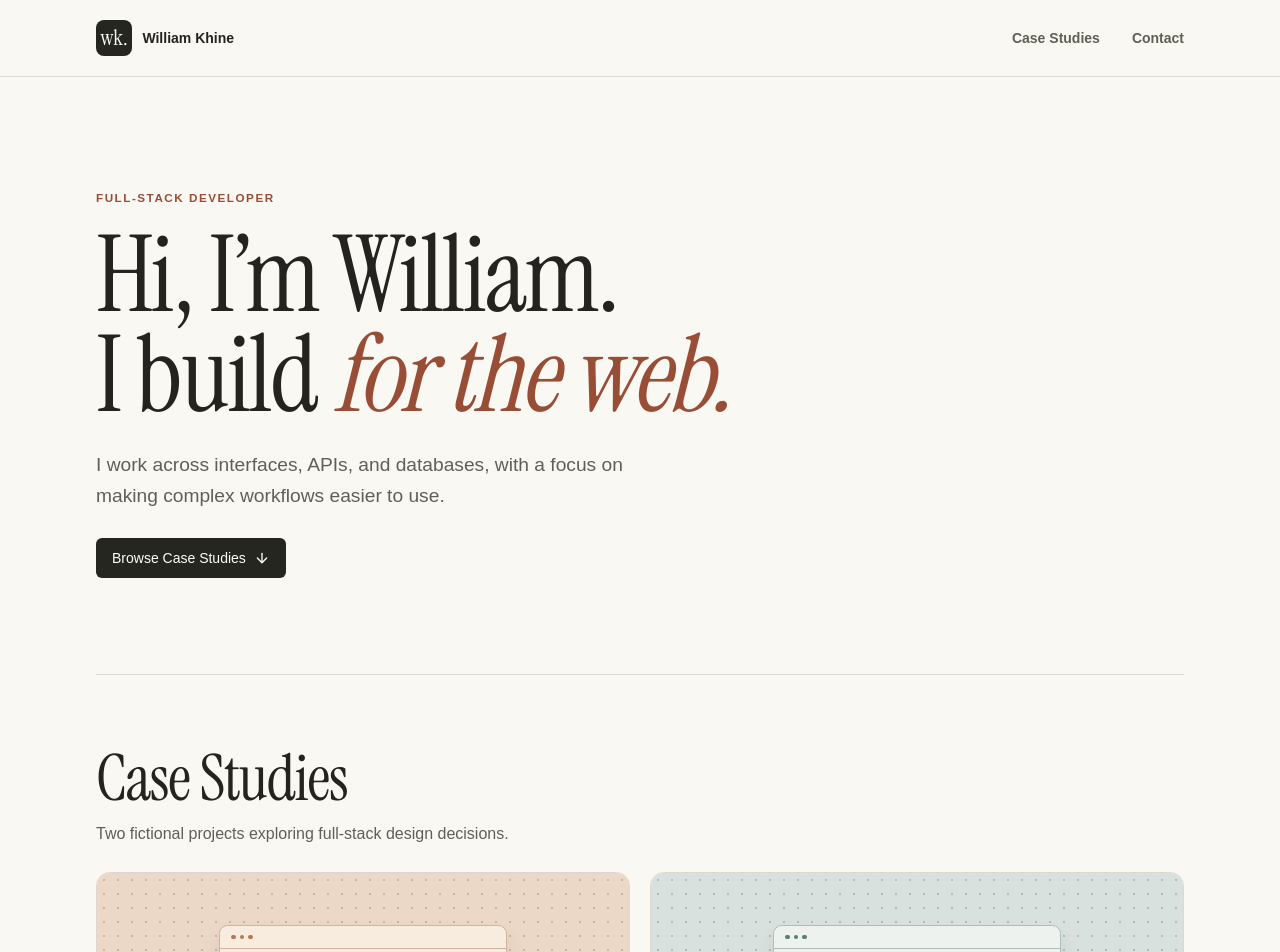
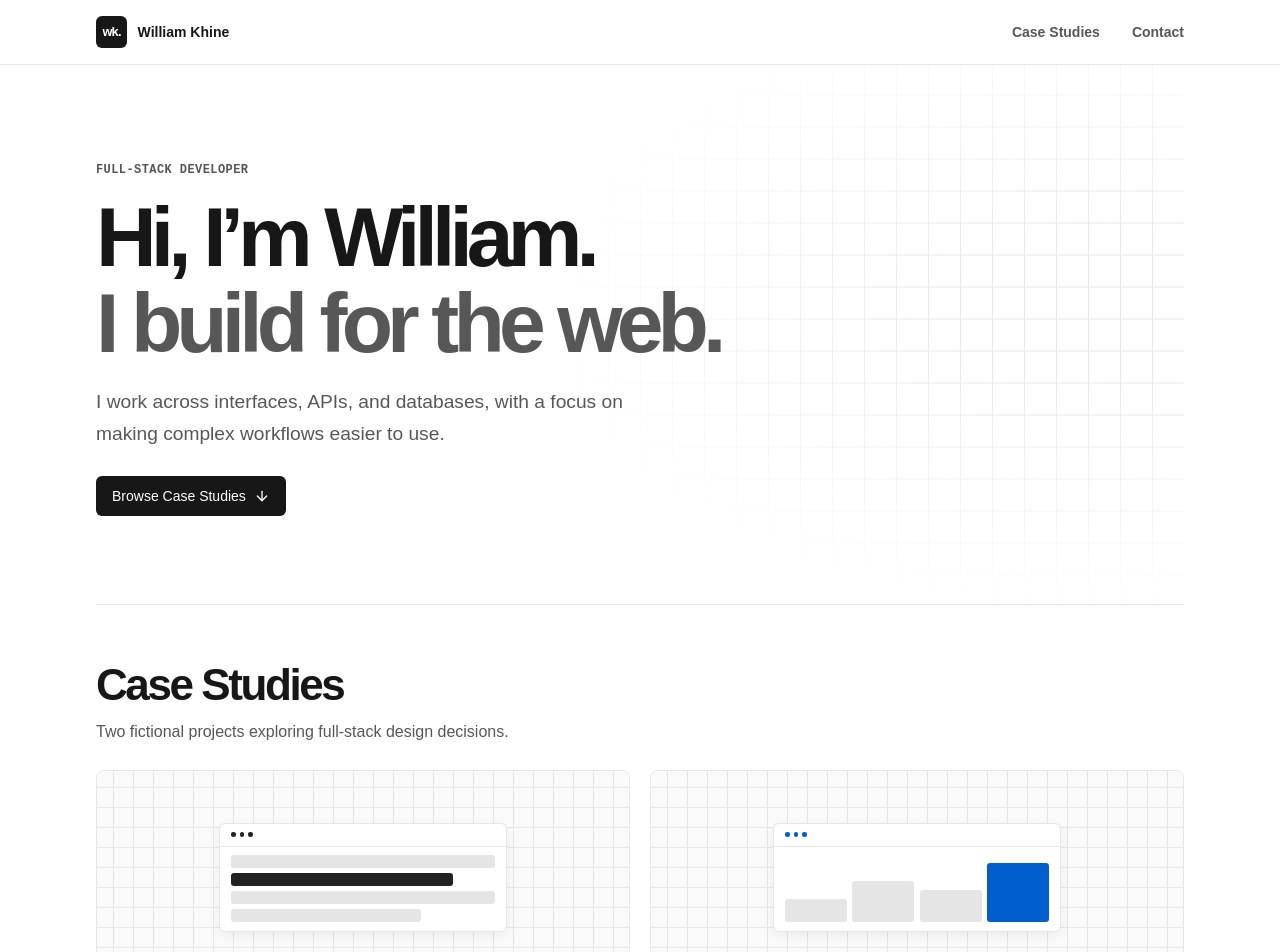
Before and after one commit to williamKhine/khine.dev, a Next.js app: page / in a window 1280 px wide. Shown: the top 952 px of the page. Built offline with nearby package versions, Linux system fonts and the light colour scheme.

Commit message:
feat(portfolio): restyle the site and follow the system theme

```diff
--- a/app/globals.css
+++ b/app/globals.css
@@ -1,25 +1,53 @@
 @import "tailwindcss";
 
+@custom-variant dark (@media (prefers-color-scheme: dark));
+
 @theme {
-  --color-background: #faf8f3;
-  --color-foreground: #24231f;
-  --color-primary: #262620;
-  --color-primary-foreground: #fffdf7;
-  --color-secondary: #f1e6db;
-  --color-secondary-foreground: #75422e;
-  --color-accent: #eee9df;
-  --color-accent-foreground: #24231f;
-  --color-border: #ded9ce;
-  --color-input: #ded9ce;
-  --color-ring: #9a4b30;
-  --color-destructive: #a32828;
+  --color-background: #fff;
+  --color-foreground: #171717;
+  --color-primary: #171717;
+  --color-primary-foreground: #fff;
+  --color-secondary: #f2f2f2;
+  --color-secondary-foreground: #454545;
+  --color-accent: #f5f5f5;
+  --color-accent-foreground: #171717;
+  --color-border: #e5e5e5;
+  --color-input: #e5e5e5;
+  --color-ring: #005fcc;
+  --color-destructive: #b42318;
   --font-sans: "Geist Variable", sans-serif;
-  --font-display: "Instrument Serif", Georgia, serif;
 }
 
 :root {
-  --ink-muted: #615e55;
-  --terracotta: #984e36;
+  color-scheme: light;
+  --ink-muted: #575757;
+  --art-surface: #fafafa;
+  --art-grid: #e5e5e5;
+  --art-emphasis: #222;
+  --chart-highlight: #005fcc;
+}
+
+@media (prefers-color-scheme: dark) {
+  :root {
+    color-scheme: dark;
+    --color-background: #0a0a0a;
+    --color-foreground: #ededed;
+    --color-primary: #ededed;
+    --color-primary-foreground: #171717;
+    --color-secondary: #222;
+    --color-secondary-foreground: #d4d4d4;
+    --color-accent: #242424;
+    --color-accent-foreground: #ededed;
+    --color-border: #2e2e2e;
+    --color-input: #2e2e2e;
+    --color-ring: #70aaff;
+    --color-destructive: #f87171;
+    --ink-muted: #a1a1a1;
+    --art-surface: #111;
+    --art-grid: #2e2e2e;
+    --art-emphasis: #ccc;
+    --chart-highlight: #70aaff;
+  }
 }
 
 body {
@@ -62,7 +90,7 @@ body {
 
 .header-inner {
   justify-content: space-between;
-  min-height: 4.75rem;
+  min-height: 4rem;
   gap: 1rem;
 }
 
@@ -78,14 +106,14 @@ body {
 .monogram {
   display: grid;
   place-items: center;
-  width: 2.25rem;
-  height: 2.25rem;
-  border-radius: 0.5rem;
+  width: 1.95rem;
+  height: 1.95rem;
+  border-radius: 0.375rem;
   background: var(--color-primary);
   color: var(--color-primary-foreground);
-  font-family: var(--font-display);
-  font-size: 1.35rem;
-  font-weight: 400;
+  font-size: 0.8rem;
+  font-weight: 650;
+  letter-spacing: -0.06em;
 }
 
 .site-header nav {
@@ -101,42 +129,58 @@ body {
 }
 
 .site-header a:hover, .social-links a:hover, .site-footer a:hover {
-  color: var(--terracotta);
+  color: var(--color-foreground);
 }
 
 .hero {
-  padding-block: clamp(3.8rem, 9vw, 7rem) clamp(3.25rem, 8vw, 6rem);
+  position: relative;
+  isolation: isolate;
+  padding-block: clamp(3.5rem, 8vw, 6rem) clamp(3rem, 7vw, 5.5rem);
+}
+
+.hero::before {
+  content: "";
+  position: absolute;
+  inset: 0 0 0 42%;
+  z-index: -1;
+  pointer-events: none;
+  background-image:
+    linear-gradient(to right, var(--color-border) 1px, transparent 1px),
+    linear-gradient(to bottom, var(--color-border) 1px, transparent 1px);
+  background-size: 2rem 2rem;
+  background-position: right center;
+  mask-image: radial-gradient(ellipse at 85% 45%, #000 12%, transparent 72%);
 }
 
 .eyebrow, .project-category {
-  color: var(--terracotta);
-  font-size: 0.73rem;
-  font-weight: 650;
+  color: var(--ink-muted);
+  font-size: 0.75rem;
+  font-weight: 550;
+  font-family: ui-monospace, monospace;
+  letter-spacing: 0.035em;
   text-transform: uppercase;
-  letter-spacing: 0.13em;
 }
 
 h1, h2, h3 {
-  font-family: var(--font-display);
-  font-weight: 400;
+  font-weight: 650;
 }
 
 h1 {
-  font-size: clamp(3.5rem, 8.3vw, 7.25rem);
-  line-height: 0.94;
-  letter-spacing: -0.02em;
-  margin-block: 1.2rem 1.45rem;
+  font-size: clamp(2.375rem, 7vw, 5.25rem);
+  line-height: 1.02;
+  letter-spacing: -0.07em;
+  margin-block: 1rem 1.25rem;
 }
 
-h1 em {
-  color: var(--terracotta);
-  font-style: italic;
+.hero h1 span {
+  display: block;
+  color: var(--ink-muted);
 }
 
 h2 {
-  font-size: clamp(2.75rem, 5vw, 4.1rem);
-  line-height: 1;
-  letter-spacing: -0.02em;
+  font-size: clamp(1.85rem, 3.8vw, 2.75rem);
+  line-height: 1.1;
+  letter-spacing: -0.055em;
 }
 
 .intro {
@@ -155,7 +199,7 @@ h2 {
 }
 
 .work, .contact {
-  padding-block: clamp(2.5rem, 6vw, 4.5rem);
+  padding-block: clamp(2.25rem, 5vw, 3.5rem);
 }
 
 .section-heading {
@@ -178,39 +222,37 @@ h2 {
   flex-direction: column;
   overflow: hidden;
   border: 1px solid var(--color-border);
-  border-radius: 0.85rem;
-  background: #fffdf8;
+  border-radius: 0.5rem;
+  background: var(--color-background);
 }
 
 .project-art {
-  --art-bg: #ebd8c7;
-  --art-grid: #cfb59f;
-  --art-panel: #f8ecdf;
-  --art-accent: #b87657;
+  --art-accent: var(--art-emphasis);
   display: grid;
   place-items: center;
   overflow: hidden;
   aspect-ratio: 2.5;
   isolation: isolate;
-  background-image: radial-gradient(var(--art-grid) 1px, transparent 1px);
-  background-size: 14px 14px;
-  background-color: var(--art-bg);
+  border-bottom: 1px solid var(--color-border);
+  background-image:
+    linear-gradient(to right, var(--art-grid) 1px, transparent 1px),
+    linear-gradient(to bottom, var(--art-grid) 1px, transparent 1px);
+  background-size: 1.25rem 1.25rem;
+  background-position: center;
+  background-color: var(--art-surface);
 }
 
 .project-art--chart {
-  --art-bg: #d8e1de;
-  --art-grid: #adbfbb;
-  --art-panel: #edf2ef;
-  --art-accent: #567e76;
+  --art-accent: var(--chart-highlight);
 }
 
 .art-window {
   width: 59%;
   max-width: 18rem;
   border: 1px solid var(--art-grid);
-  border-radius: 0.55rem;
-  box-shadow: 0 0.8rem 1.25rem #4436241a;
-  background: var(--art-panel);
+  border-radius: 0.375rem;
+  box-shadow: 0 4px 12px #0000000e;
+  background: var(--color-background);
 }
 
 .art-toolbar {
@@ -272,8 +314,9 @@ h2 {
 }
 
 .project-details h3 {
-  font-size: 2.8rem;
-  line-height: 1.1;
+  font-size: 1.65rem;
+  line-height: 1.2;
+  letter-spacing: -0.045em;
   margin-block: 0.2rem 0.35rem;
 }
 
@@ -296,7 +339,7 @@ h2 {
 .study-link {
   margin-top: auto;
   min-height: 2.75rem;
-  color: var(--terracotta);
+  color: var(--color-foreground);
   font-size: 0.9rem;
 }
 
@@ -365,10 +408,14 @@ h2 {
 
 .case-section h2 {
   margin-bottom: 0.75rem;
-  font-size: 2.35rem;
+  font-size: 1.4rem;
 }
 
 @media (max-width: 42rem) {
+  .hero::before {
+    display: none;
+  }
+
   .project-grid, .contact {
     grid-template-columns: 1fr;
   }
--- a/app/layout.tsx
+++ b/app/layout.tsx
@@ -2,8 +2,6 @@ import type { Metadata } from "next";
 import Link from "next/link";
 import type { ReactNode } from "react";
 import "@fontsource-variable/geist";
-import "@fontsource/instrument-serif/400.css";
-import "@fontsource/instrument-serif/400-italic.css";
 import "./globals.css";
 
 export const metadata: Metadata = {
--- a/app/page.tsx
+++ b/app/page.tsx
@@ -12,7 +12,7 @@ export default function Home() {
       <section className="hero" aria-labelledby="intro">
         <FadeContent>
           <p className="eyebrow">Full-stack developer</p>
-          <h1 id="intro">Hi, I’m William.<br />I build <em>for the web.</em></h1>
+          <h1 id="intro">Hi, I’m William.<span>I build for the web.</span></h1>
           <p className="intro">
             I work across interfaces, APIs, and databases, with a focus on making complex workflows easier to use.
           </p>
--- a/package.json
+++ b/package.json
@@ -11,7 +11,6 @@
   },
   "dependencies": {
     "@fontsource-variable/geist": "^5.3.0",
-    "@fontsource/instrument-serif": "^5.3.0",
     "class-variance-authority": "^0.7.1",
     "clsx": "^2.1.1",
     "lucide-react": "^1.78.0",
```
Also changed, not shown: 2 other files (tests, documents, lock files or other folders).
